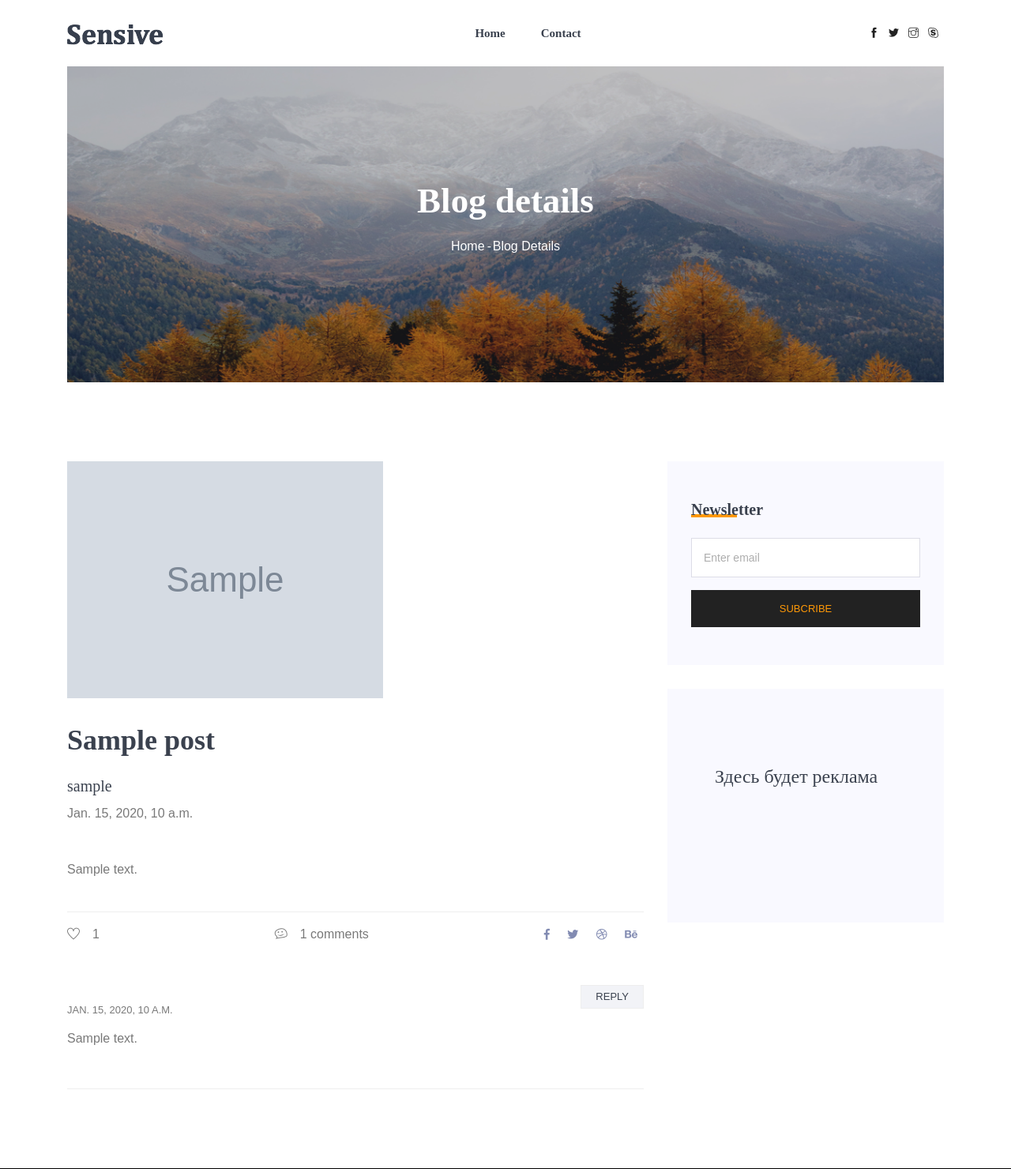
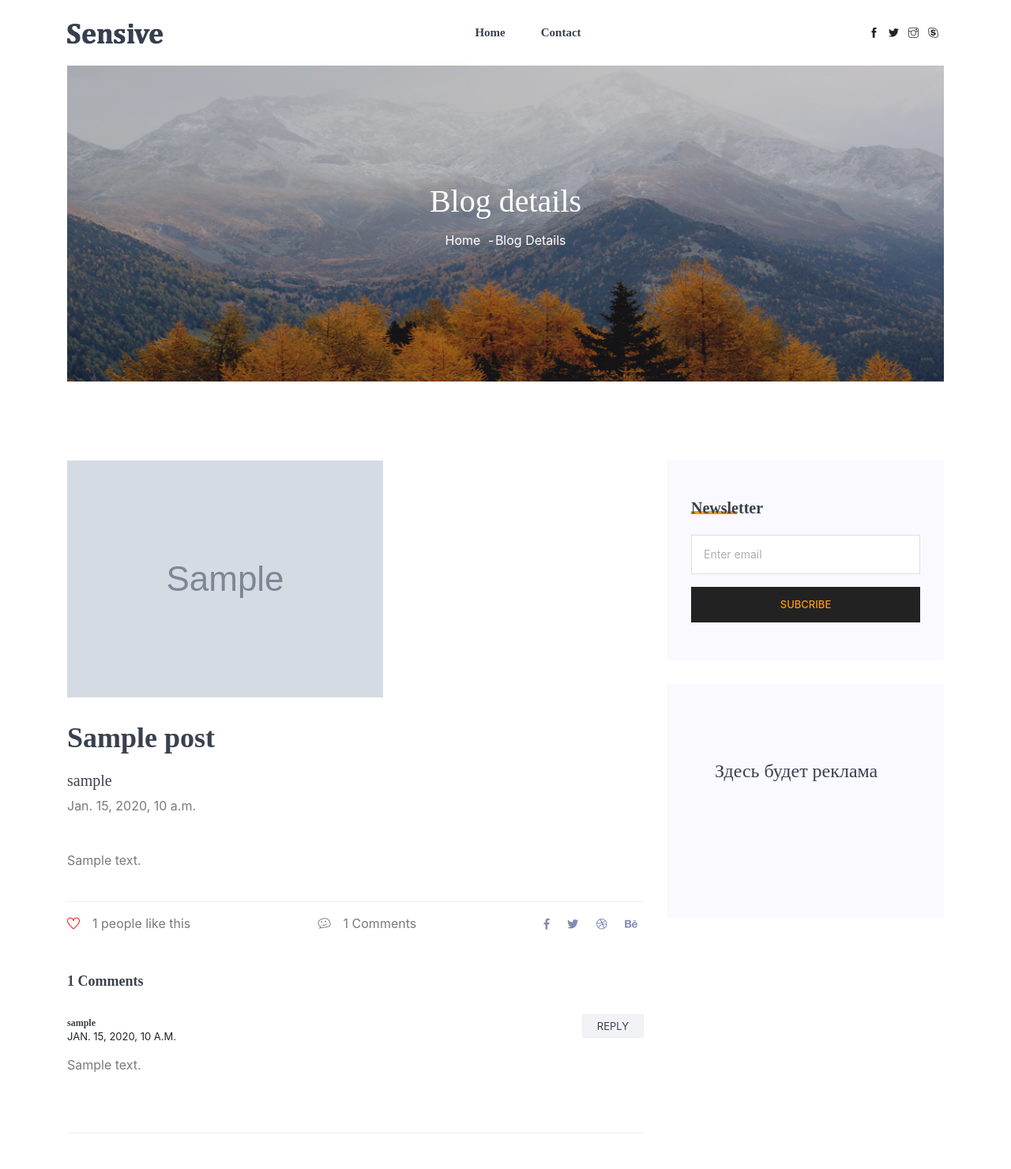
Before and after one commit to elgijb/blog-backend-master, a Django app: a page that uses templates/blog-details.html in a window 1280 px wide. Shown: the top 1480 px of the page at 79% size. Run offline with Django 3.2, Linux system fonts and the light colour scheme; tables that the repository leaves empty hold one stand-in row (values such as "Sample post"); grey boxes marked "Sample" are stand-in pictures; parts of the project's set-up code (start-up, migrations or seed data) failed here and were passed over; some libraries are stand-ins or nearby versions.

Commit message:
add post page layout.

```diff
--- a/templates/blog-details.html
+++ b/templates/blog-details.html
@@ -8,6 +8,8 @@
       <title>Remake Barber - Blog Details</title>
       <link rel="icon" href="{% static 'img/favicon.png' %}" type="image/png">
       <link rel="stylesheet" href="{% static './styles.min.css' %}">
+      <!-- Подключаем Bootstrap CSS -->
+      <link rel="stylesheet" href="https://stackpath.bootstrapcdn.com/bootstrap/4.5.2/css/bootstrap.min.css">
    </head>
    <body>
       <!--================Header Menu Area =================-->
@@ -48,7 +50,7 @@
           <h1>Blog details</h1>
           <nav aria-label="breadcrumb" class="banner-breadcrumb">
             <ol class="breadcrumb">
-                        <li class="breadcrumb-item"><a href="#">Home</a></li>
+              <li class="breadcrumb-item"><a href="{% url 'index' %}">Home</a></li>
               <li class="breadcrumb-item active" aria-current="page">Blog Details</li>
             </ol>
           </nav>
@@ -56,19 +58,17 @@
       </div>
     </div>
   </section>
-      <!--================ Hero sm Banner end =================-->
-      <!--================ Start Blog Post Area =================-->
   <section class="blog-post-area section-margin">
     <div class="container">
       <div class="row">
         <div class="col-lg-8">
           <div class="main_blog_details">
             {% if post.image_url %}
-                     <img class="img-fluid" src="{{ post.image_url }}" alt="">
+              <img class="img-fluid" src="{{ post.image_url }}" alt="Выбранный пост">
             {% else %}
-                     <img class="img-fluid" src="{% static 'img/blog/blog4.png' %}" alt="">
+              <img class="img-fluid" src="{% static 'img/blog/blog4.png' %}" alt="Выбранный пост">
             {% endif %}
-                     <h4>{{ post.title }}<br /></h4>
+            <h4>{{ post.title }}</h4>
             <div class="user_details">
               <div class="mt-sm-0 mt-3">
                 <div class="media">
@@ -81,8 +81,8 @@
             </div>
             <p>{{ post.text }}</p>
             <div class="news_d_footer flex-column flex-sm-row">
-                        <a href="#"><span class="align-middle mr-2"><i class="ti-heart"></i></span>{{ post.likes_amount }}</a>
-                        <a class="justify-content-sm-center ml-sm-auto mt-sm-0 mt-2" href="#"><span class="align-middle mr-2"><i class="ti-themify-favicon"></i></span>{{  post.comments|length }} comments</a>
+              <a href="#"><span class="align-middle mr-2"><i class="ti-heart" style="color:red"></i></span>{{ post.likes_amount }} people like this</a>
+              <a class="justify-content-sm-center ml-sm-auto mt-sm-0 mt-2" href="#"><span class="align-middle mr-2"><i class="ti-themify-favicon"></i></span>{{ post.comments|length }} Comments</a>
               <div class="news_socail ml-sm-auto mt-sm-0 mt-2">
                 <a href="#"><i class="fab fa-facebook-f"></i></a>
                 <a href="#"><i class="fab fa-twitter"></i></a>
@@ -92,32 +92,35 @@
             </div>
           </div>
           <div class="comments-area">
-                     {% for coment in post.comments %}
+            <h4>{{ post.comments|length }} Comments</h4>
             <div class="comment-list">
+              {% for comment in post.comments %}
                 <div class="single-comment justify-content-between d-flex">
                   <div class="user justify-content-between d-flex">
                     <div class="desc">
-                                 <h5><a href="#">{{ coment.autor }}</a></h5>
-                                 <p class="date">{{ coment.published_at }}</p>
-                                 <p class="comment">{{ coment.text }}</p>
+                      <h5><a href="#">{{ comment.author }}</a></h5>
+                      <p class="date">{{ comment.published_at }}</p>
+                      <p class="comment">
+                        {{ comment.text }}
+                      </p>
                     </div>
                   </div>
                   <div class="reply-btn">
                     <a href="" class="btn-reply text-uppercase">reply</a>
                   </div>
-                        </div>
+                </div><br>
               {% endfor %}
             </div>
           </div>
         </div>
-               <!-- Start Blog Post Siddebar -->
         <div class="col-lg-4 sidebar-widgets">
           <div class="widget-wrap">
             <div class="single-sidebar-widget newsletter-widget">
               <h4 class="single-sidebar-widget__title">Newsletter</h4>
               <div class="form-group mt-30">
                 <div class="col-autos">
-                              <input type="text" class="form-control" id="inlineFormInputGroup" placeholder="Enter email" onfocus="this.placeholder = ''" onblur="this.placeholder = 'Enter email'">
+                  <input type="text" class="form-control" id="inlineFormInputGroup" placeholder="Enter email" onfocus="this.placeholder = ''"
+                    onblur="this.placeholder = 'Enter email'">
                 </div>
               </div>
               <button class="bbtns d-block mt-20 w-100">Subcribe</button>
@@ -127,7 +130,6 @@
             </div>
           </div>
         </div>
-               <!-- End Blog Post Siddebar -->
       </div>
     </div>
   </section>
```
Lines whose indentation alone changed are shown as unchanged.
